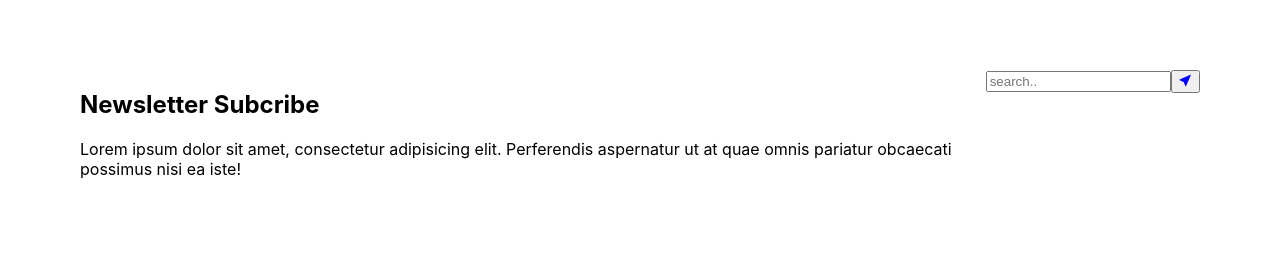
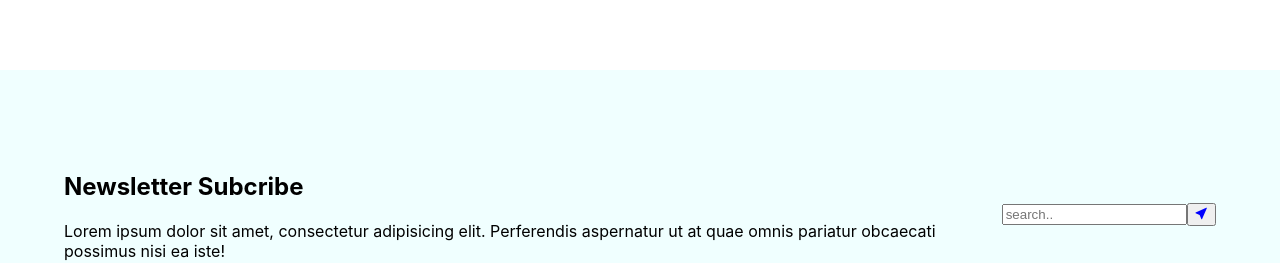
Before and after one commit to praladchy/reactapp, a React (Create React App) app: page / in a window 1280 px wide. Shown: the part 3068-3331 px from the top of the page. Built offline with nearby package versions, Linux system fonts and the light colour scheme.

Commit message:
add footer navigation

```diff
--- a/src/Component/Navigation/Footernavigation/Footernav.css
+++ b/src/Component/Navigation/Footernavigation/Footernav.css
@@ -1,16 +1,28 @@
-.footer-main-container{
+.footer-main-container {
     display: flex;
+    background-color: azure;
     justify-content: center;
-    /* width: 80%; */
-   margin: 5em;
-   /* flex-wrap: wrap; */
+    align-items: center;
+    /* flex-wrap: wrap; */
+    padding: 4em;
+    margin-top: 5em;
+
+    /* width: 100%; */
+    height: 10em;
 }
-.footer-right-search-container{
+
+.footer-right-search-container {
     display: flex;
 
+
 }
-.footer-left-description-container
-{
-    /* flex-wrap: wrap; */
-    width: 10em;
+
+.footer-right-description-container {
+    flex-wrap: wrap;
+
+
 }
+
+.footer-botton-box-container {
+    width:none;
+}
```
